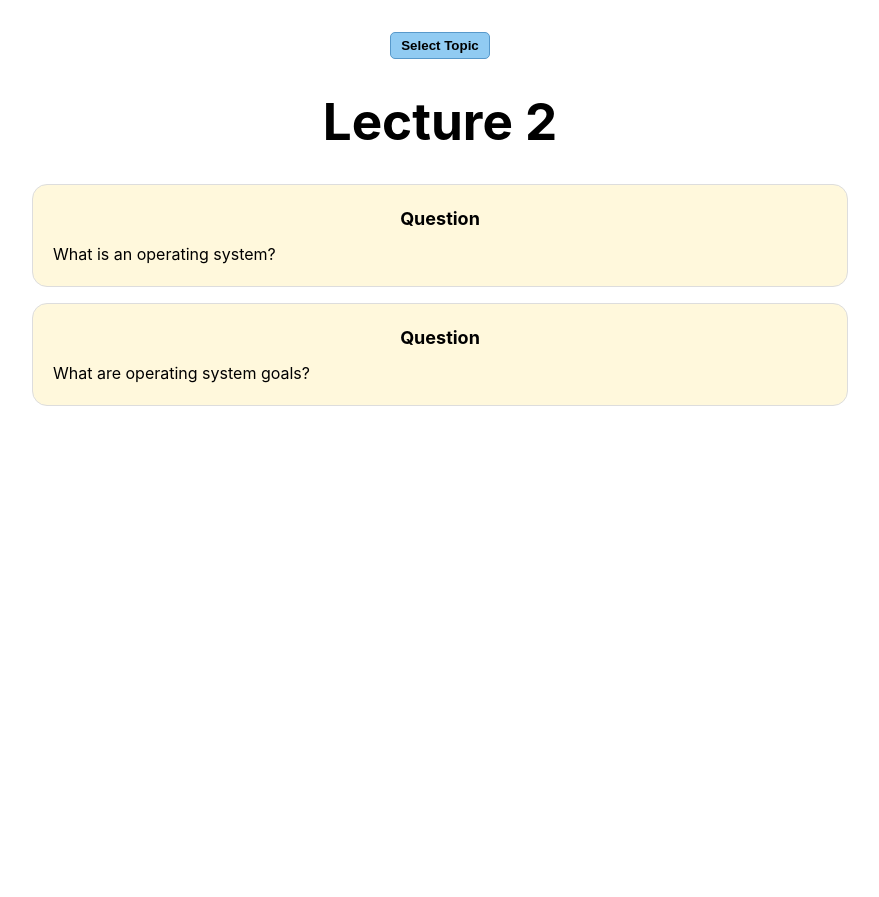
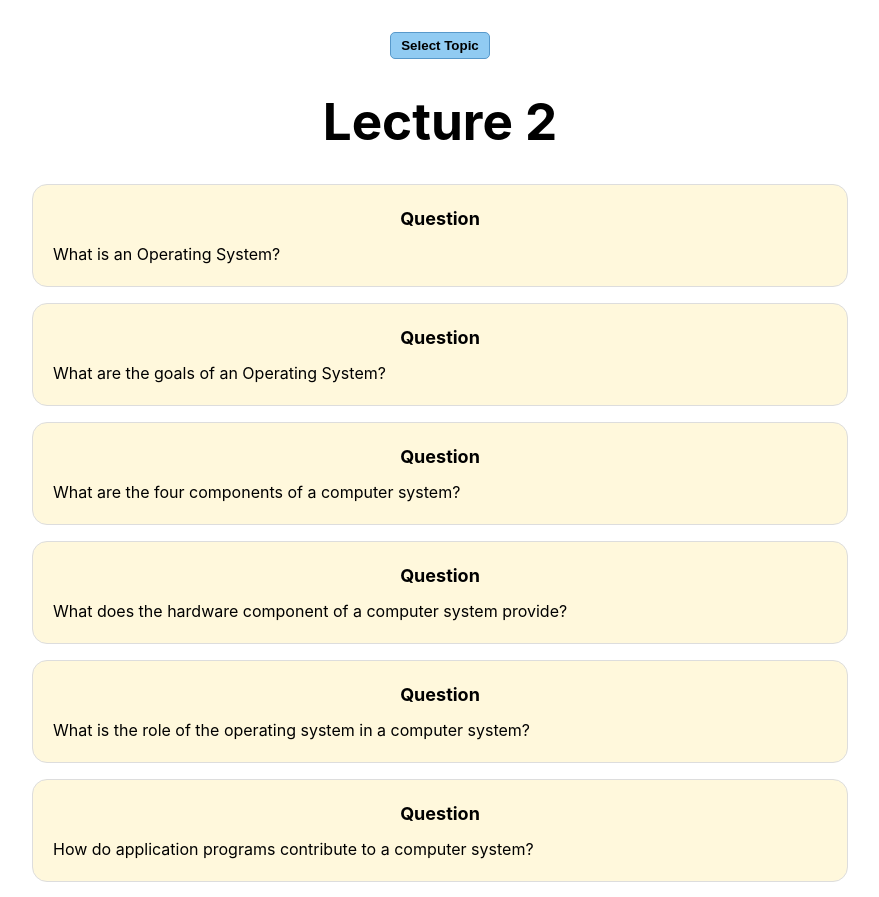
Before and after one commit to KhangBBBB/ultimate-review, a Svelte app: page / in a window 1280 px wide. Shown: the top 897 px of the page, without its empty margins (200-1079 px from the left). Before the commit the page ends 800 px from the top, so only its background shows below. Built offline with nearby package versions, Linux system fonts and the light colour scheme.

Commit message:
Update flashcards

```diff
--- a/src/data.ts
+++ b/src/data.ts
@@ -5,14 +5,32 @@ export const topics: models.Topic[] = [
         title: "Lecture 2",
         flashcards: [
             {
-                question: "What is an operating system?",
-                answer: "Operating system is a program that acts as an intermediary between a user of a computer and the computer hardware.",
+                question: "What is an Operating System?",
+                answer: "An operating system is a program that acts as an intermediary between a user of a computer and the computer hardware."
             },
             {
-                question: "What are operating system goals?",
-                answer: `* Execute user programs and make solving user problems easier.
-* Make the computer system convenient to use.
-* Use the computer hardware in an efficient manner.`
+                question: "What are the goals of an Operating System?",
+                answer: "1. Execute user programs and make solving user problems easier.\n2. Make the computer system convenient to use.\n3. Use the computer hardware in an efficient manner."
+            },
+            {
+                question: "What are the four components of a computer system?",
+                answer: "The four components of a computer system are hardware, operating system, application programs, and users."
+            },
+            {
+                question: "What does the hardware component of a computer system provide?",
+                answer: "The hardware component provides basic computing resources, including the CPU (Central Processing Unit), memory, and I/O (Input/Output) devices."
+            },
+            {
+                question: "What is the role of the operating system in a computer system?",
+                answer: "The operating system controls and coordinates the use of hardware among various applications and users."
+            },
+            {
+                question: "How do application programs contribute to a computer system?",
+                answer: "Application programs define the ways in which the system resources are used to solve the computing problems of the users. Examples include word processors, compilers, web browsers, database systems, and video games."
+            },
+            {
+                question: "Who constitutes the 'Users' component in a computer system?",
+                answer: "Users can include people, machines, and other computers."
             },
         ],
     },
```
